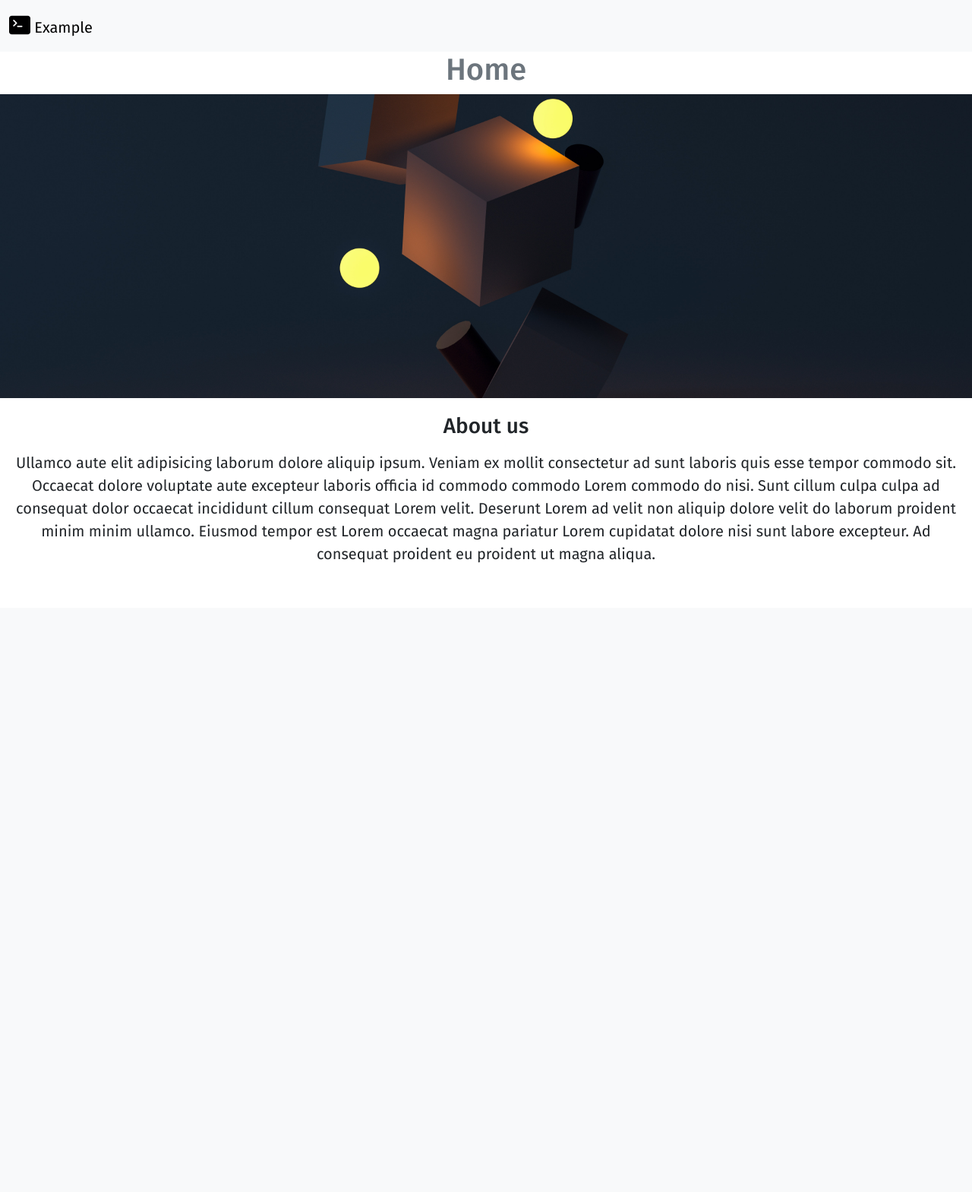
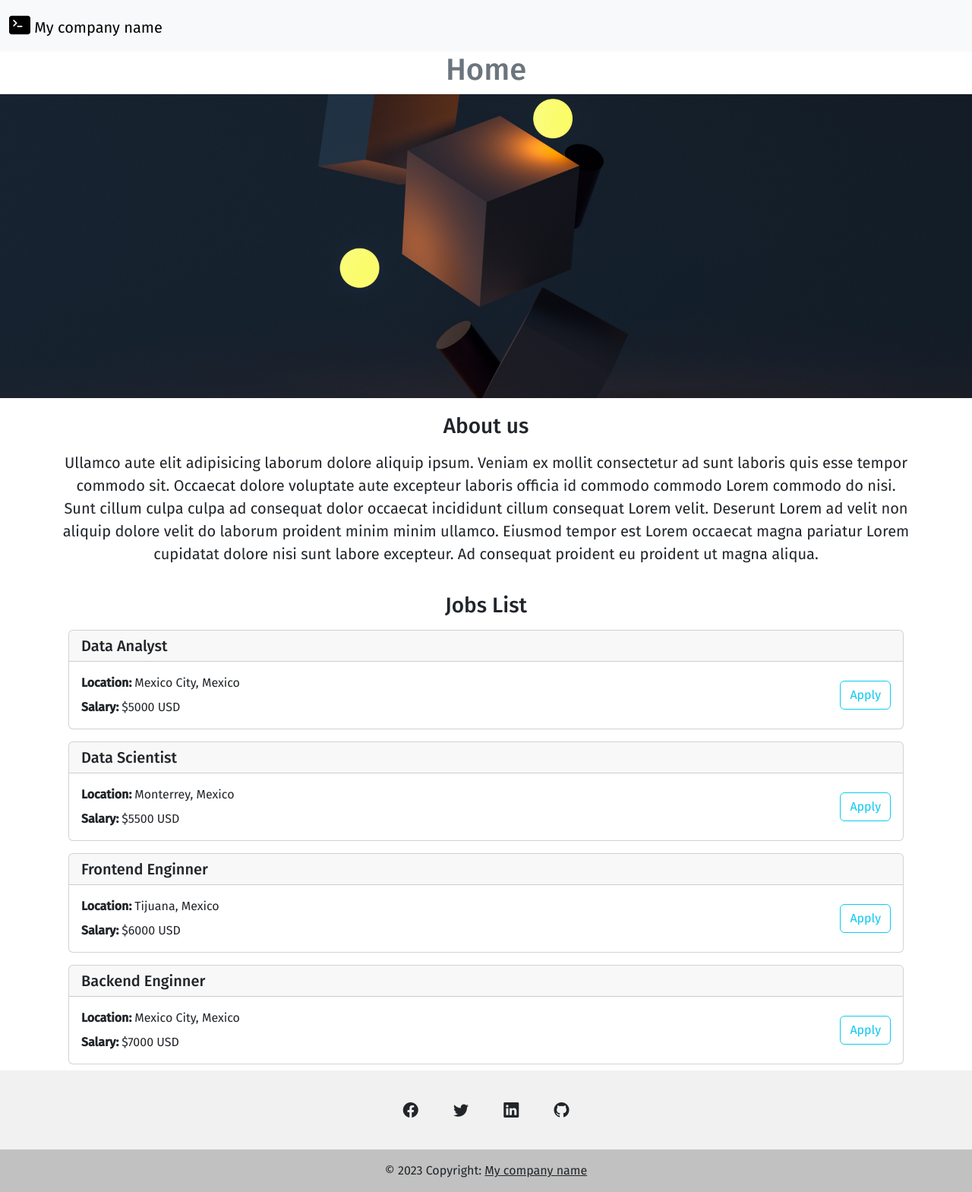
Before and after one commit to josuebautista/flask-webside-backend, a Flask app: page / in a window 1280 px wide. Shown: the whole page at 76% size. Before the commit the page ends 741 px from the top, so only its background shows below. Run offline with Flask 2, Linux system fonts and the light colour scheme.

Commit message:
adding dynamic information json

```diff
--- a/app.py
+++ b/app.py
@@ -1,15 +1,46 @@
-from flask import Flask, render_template, redirect, request, url_for
+from flask import Flask, jsonify, render_template
 
 app = Flask(__name__)
 
+jobs_list = [
+    {
+        'id': 1,
+        'title': 'Data Analyst',
+        'location': 'Mexico City, Mexico',
+        'salary': '5000',
+    },
+    {
+        'id': 2,
+        'title': 'Data Scientist',
+        'location': 'Monterrey, Mexico',
+        'salary': '5500',
+    },
+    {
+        'id': 3,
+        'title': 'Frontend Enginner',
+        'location': 'Tijuana, Mexico',
+        'salary': '6000',
+    },
+    {
+        'id': 4,
+        'title': 'Backend Enginner',
+        'location': 'Mexico City, Mexico',
+        'salary': '7000',
+    }
+]
+
 @app.route("/")
 def hello_world():
-    return render_template('home.html')
+    return render_template('home.html', jobs=jobs_list, company_name='My company name')
 
 
 @app.route("/home", methods=['GET', 'POST'])
 def home():
     return hello_world()
 
+@app.route('/jobs')
+def list_jobs():
+    return jsonify(jobs_list)
+
 if __name__ == '__main__':
     app.run(host = '0.0.0.0', debug = True)
--- a/templates/home.html
+++ b/templates/home.html
@@ -15,7 +15,7 @@
         <nav class="navbar bg-body-tertiary">
             <div class="container-fluid">
                 <a class="navbar-brand" href="{{ url_for('home') }}">
-                    <i class="bi bi-terminal-fill fs-3"></i> Example
+                    <i class="bi bi-terminal-fill fs-3"></i> {{ company_name }}
                 </a>
             </div>
         </nav>
@@ -26,15 +26,68 @@
         </div>
     </div>
     <img id="banner" src="{{ url_for('static', filename='img/banner.jpg')}}" />
-    <div class="container-fluid text-center py-3">
+    <div class="container text-center py-3">
         <h3 class="py-1">About us</h3>
         <p class="py-1 fs-5">Ullamco aute elit adipisicing laborum dolore aliquip ipsum. Veniam ex mollit consectetur ad sunt laboris quis esse tempor commodo sit. Occaecat dolore voluptate aute excepteur laboris officia id commodo commodo Lorem commodo do nisi. Sunt cillum culpa culpa ad consequat dolor occaecat incididunt cillum consequat Lorem velit. Deserunt Lorem ad velit non aliquip dolore velit do laborum proident minim minim ullamco. Eiusmod tempor est Lorem occaecat magna pariatur Lorem cupidatat dolore nisi sunt labore excepteur. Ad consequat proident eu proident ut magna aliqua.</p>
     </div>
-    <footer>
-        <div>
-            <div class="container-fluid">
+    <div class="container text-center">
+    <h3> Jobs List</h3>
+        {% for job in jobs %}
+            <div class="container-fluid p-2 w-60">
+                <div class="card text-start">
+                    <h5 class="card-header">{{job['title']}}</h5>
+                    <div class="card-body">
+                        <div class="row justify-content-between">
+                            <div class="col-6 text-start">
+                                <p class="card-title"><strong>Location: </strong> {{job['location']}}</p>
+                                <p class="card-text"><strong>Salary: </strong> ${{job['salary']}} USD</p>
+                            </div>
+                            <div class="col-6 text-end align-self-center">
+                                <a href="#" class="btn btn-outline-info middle">Apply</a>
+                            </div>
+                        </div>
+                    </div>
+                </div>
+            </div>
 
-            </div>
+            {% endfor%}
+    </div>
+    <footer class="text-center text-white" style="background-color: #f1f1f1;">
+        <div class="container pt-4">
+        <section class="mb-4">
+            <a
+                class="btn btn-link btn-floating btn-lg text-dark m-1"
+                href="#!"
+                role="button"
+                data-mdb-ripple-color="dark"
+                ><i class="bi bi-facebook"></i>
+            </a>
+            <a
+                class="btn btn-link btn-floating btn-lg text-dark m-1"
+                href="#!"
+                role="button"
+                data-mdb-ripple-color="dark"
+                ><i class="bi bi-twitter"></i>
+            </a>
+            <a
+                class="btn btn-link btn-floating btn-lg text-dark m-1"
+                href="#!"
+                role="button"
+                data-mdb-ripple-color="dark"
+                ><i class="bi bi-linkedin"></i>
+            </a>
+            <a
+                class="btn btn-link btn-floating btn-lg text-dark m-1"
+                href="#!"
+                role="button"
+                data-mdb-ripple-color="dark"
+                ><i class="bi bi-github"></i>
+            </a>
+        </section>
+        </div>
+        <div class="text-center text-dark p-3" style="background-color: rgba(0, 0, 0, 0.2);">
+            © 2023 Copyright:
+            <a class="text-dark" href="https://mdbootstrap.com/">{{ company_name }}</a>
         </div>
     </footer>
 </body>
```
